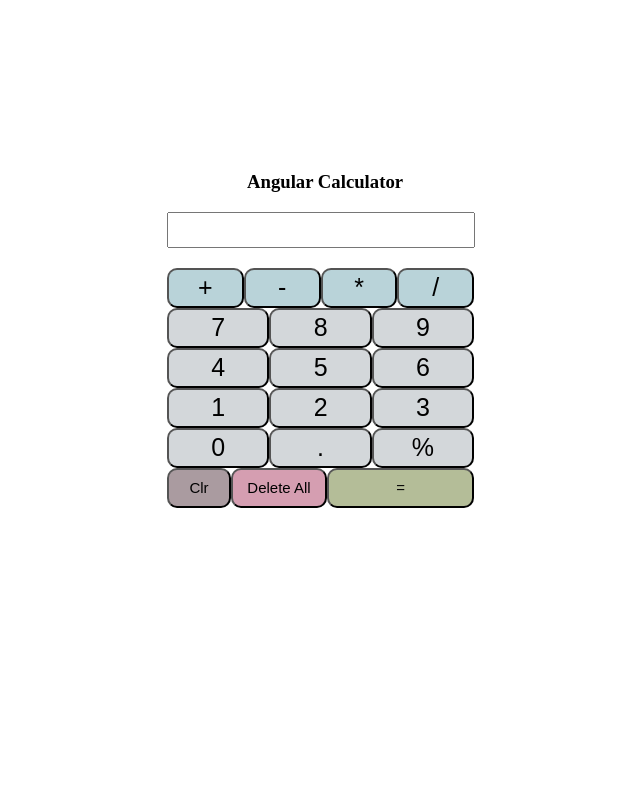
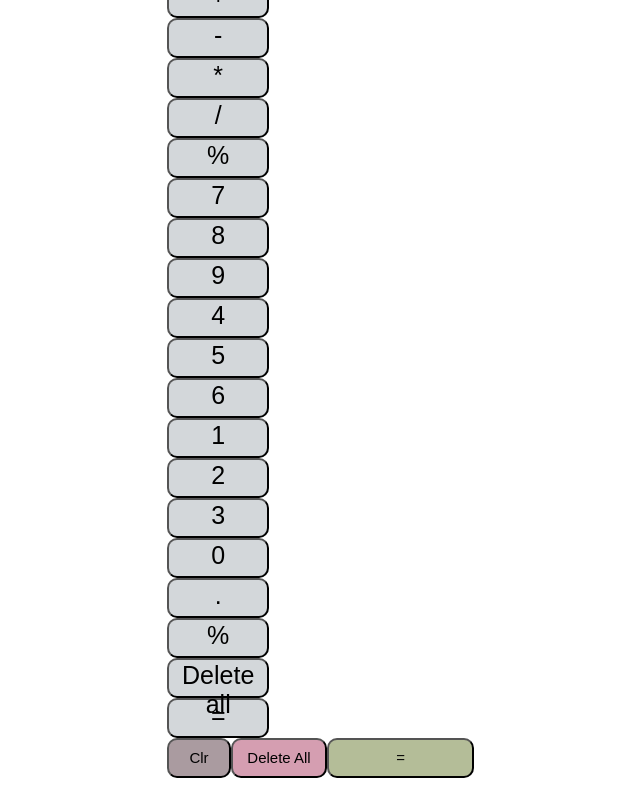
Before and after one commit to mehmetKargaci/Calculator2, an Angular app: page / in a window 1280 px wide. Shown: the whole page, without its empty margins (319-959 px from the left). Built offline with nearby package versions, Linux system fonts and the light colour scheme.

Commit message:
ngFor css grid

```diff
--- a/src/app/app.component.css
+++ b/src/app/app.component.css
@@ -9,6 +9,8 @@
 h3{
     margin-left: 80px;
 }
+
+
 .input-result{
     width: 300px;
     height: 30px;
@@ -24,6 +26,8 @@ h3{
     background-color: rgba(173, 203, 210, 0.845);
 }
 .numbers{
+    display: grid;
+    grid-template-rows: 1fr 1fr;
     width: 6.40rem;
     height: 2.5rem;
     font-size: 25px;
--- a/src/app/app.component.html
+++ b/src/app/app.component.html
@@ -15,33 +15,12 @@
         </div>
 
       </div>
-      <div >
-        <button class="operand" type="button" (click)="pressNum('+')">+</button>
-        <button class="operand" type="button" (click)="pressNum('-')">-</button>
-        <button class="operand" type="button" (click)="pressNum('*')">*</button>
-        <button class="operand" type="button" (click)="pressNum('/')">/</button>
-      </div>
-      <div class="buttons">
-        <div>
-          <button class="numbers" type="button" (click)="pressNum('7')">7</button>
-          <button class="numbers" type="button" (click)="pressNum('8')">8</button>
-          <button class="numbers" type="button" (click)="pressNum('9')">9</button>
-        </div>
-        <div>
-          <button class="numbers" type="button" (click)="pressNum('4')">4</button>
-          <button class="numbers" type="button" (click)="pressNum('5')">5</button>
-          <button class="numbers" type="button" (click)="pressNum('6')">6</button>
-        </div>
-        <div>
-          <button class="numbers" type="button" (click)="pressNum('1')">1</button>
-          <button class="numbers" type="button" (click)="pressNum('2')">2</button>
-          <button class="numbers" type="button" (click)="pressNum('3')">3</button>
-        </div>
-        <div>
-          <button class="numbers" type="button" (click)="pressNum('0')">0</button>
-          <button class="numbers" (click)="pressNum('.')">.</button>
-          <button class="numbers" (click)="pressNum('%')">%</button>
-        </div>
+      <div class="grid" *ngFor="let button of buttons" >
+        <ng-container>
+          <button class="numbers" type="button" (click)="pressNum('{{button}}')">{{button}}</button>
+
+        </ng-container>
+
 
       </div>
       <div class="result">
--- a/src/app/app.component.ts
+++ b/src/app/app.component.ts
@@ -9,6 +9,7 @@ import { FormControl, FormGroup , Validators} from '@angular/forms';
 export class AppComponent implements OnInit{
 
   inputControl =  new FormControl('');
+  buttons = ['+', '-', '*', '/','%', '7', '8','9', '4','5','6','1','2','3','0','.','%', 'Delete all', '=']
   errormessage= false;
 
   result!: number;
```
